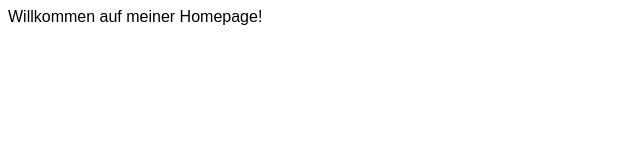
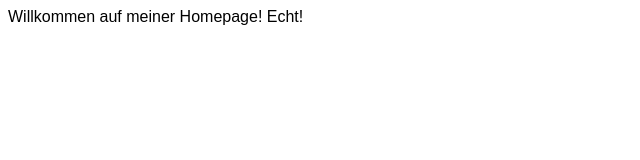
Before and after one commit to MustafaBaz/mustafabaz.github.io, a plain HTML site: page index.html in a window 1280 px wide. Shown: the full height of the page, 0-640 px from the left. Drawn offline with Linux system fonts and the light colour scheme.

Commit message:
neue Nachricht

```diff
--- a/index.html
+++ b/index.html
@@ -8,7 +8,7 @@
     </title>
   </head>
   <body>
-    Willkommen auf meiner Homepage!
+    Willkommen auf meiner Homepage! Echt!
     <script type="text/javascript" src="script.js">
     </script>
   </body>
```
